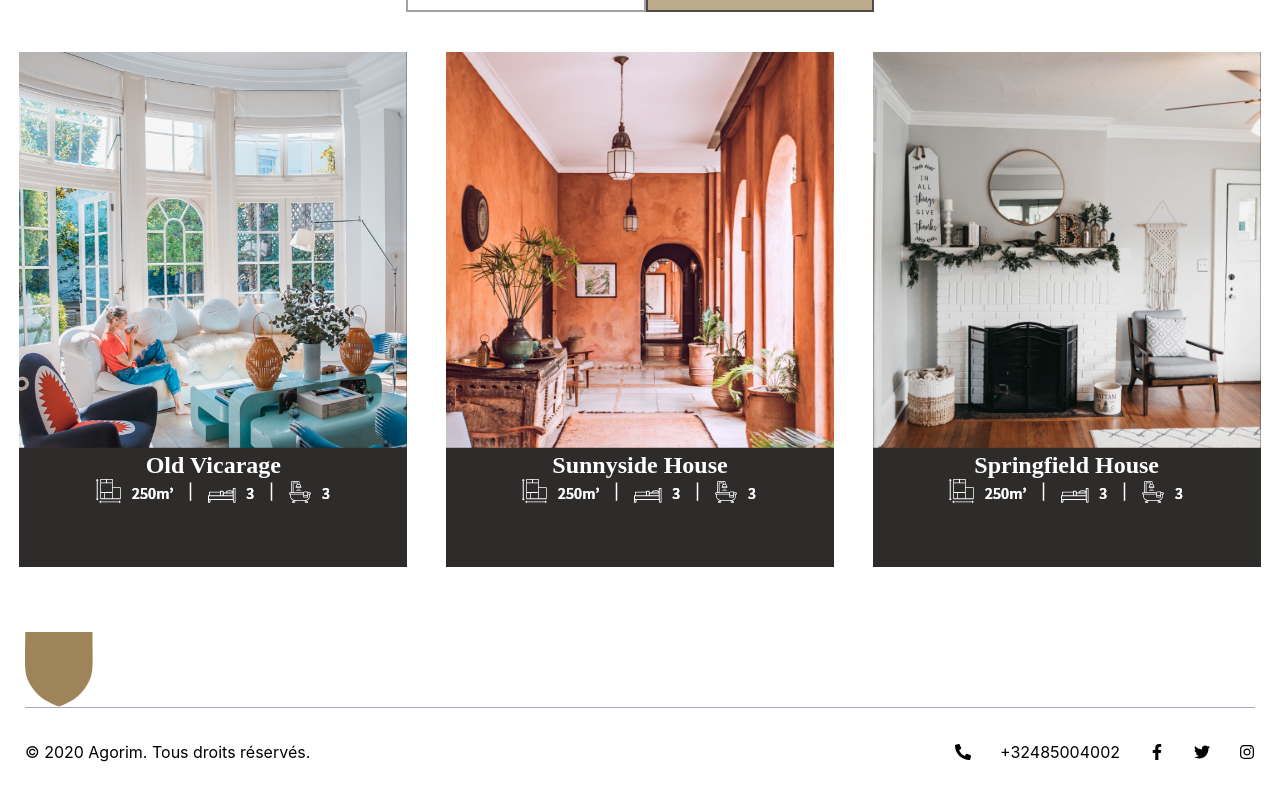
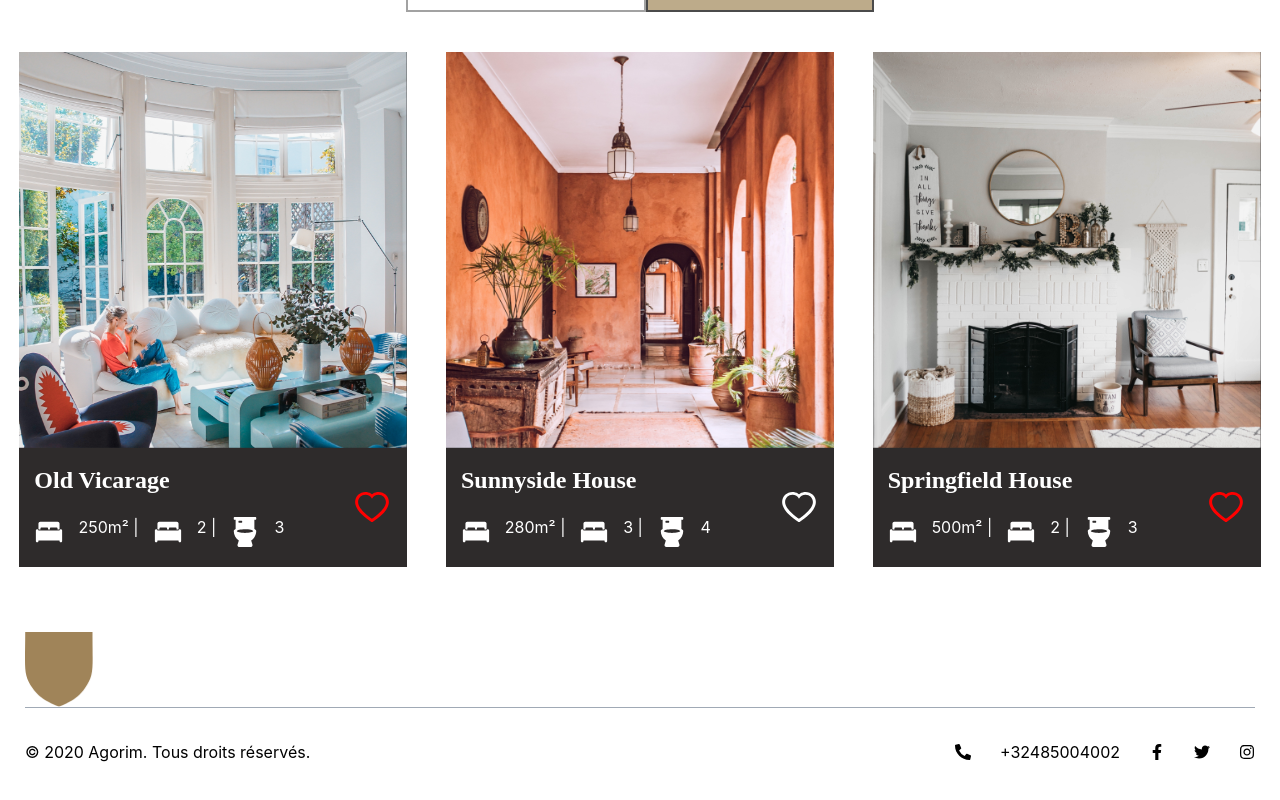
Before and after one commit to Machfar-Souhayel/React, a React (Create React App) app: page / in a window 1280 px wide. Shown: the part 885-1685 px from the top of the page. Built offline with nearby package versions, Linux system fonts and the light colour scheme.

Commit message:
Completed project

```diff
--- a/src/components/card/Card.js
+++ b/src/components/card/Card.js
@@ -1,13 +1,26 @@
 import React from 'react'
 import styles from './card.module.css'
-
-function Card({imgSrc, cap}) {
+import { AiOutlineHeart } from 'react-icons/ai';
+import {IoIosBed} from 'react-icons/io'
+import {FaToilet} from 'react-icons/fa'
+function Card({data}) {
     return (
         <div className={styles.card}>
-            <img src={imgSrc} alt="related to card" />
+            <img src={data.imgSrc} alt="related to card" />
             <div className={styles.cardInfo}>
-                <h1 className={styles.cap}>{cap}</h1>
-                <img  src="/images/Group 942.png" alt="done" />
+                <div>
+                    <h1 className={styles.cap}>{data.title}</h1>
+                    <div className={styles.cardIconContainer}>
+                        <IoIosBed className={styles.customIconStyles}/>{data.area} |
+                        <IoIosBed className={styles.customIconStyles}/>{data.roomNumber} |
+                        <FaToilet className={styles.customIconStyles}/>{data.toiletNumber}
+                    </div>
+                </div>
+                <AiOutlineHeart className={`
+                    ${styles.customIconStyles}
+                    ${styles.customHeartStyles}
+                    ${data.liked ? styles.likedHeart : null}
+                `}/>
             </div>
         </div>
     )
--- a/src/components/card/card.module.css
+++ b/src/components/card/card.module.css
@@ -7,9 +7,42 @@
   border: 1px solid 707070;
   overflow: hidden;
 }
+.cardInfo {
+  height: 110px;
+  display: flex;
+  justify-content: space-between;
+  align-items: center;
+  padding: 0 15px;
+}
+.cardInfo > div {
+  width: 250px;
+  height: 80px;
+  display: flex;
+  flex-direction: column;
+  justify-content: space-between;
+  align-items: flex-start;
+}
 .cap {
   font-family: Merriweather;
   font-size: 24px;
   font-weight: bold;
   color: #fff;
 }
+.cardIconContainer {
+  width: 250px;
+  display: flex;
+  justify-content: space-between;
+  color: #fff;
+}
+.customIconStyles {
+  color: #fff;
+  font-size: 30px;
+}
+
+.customHeartStyles {
+  font-size: 40px;
+}
+
+.likedHeart {
+  color: red;
+}
--- a/src/data/data.js
+++ b/src/data/data.js
@@ -77,6 +77,33 @@ const scrollDownData = [
     'scroll down'
 ]
 
+const cardsData = [
+    {
+        imgSrc: "/images/imgCard1.png",
+        title: "Old Vicarage",
+        area: '250m²',
+        roomNumber: 2,
+        toiletNumber: 3,
+        liked: true
+    },
+    {
+        imgSrc: "/images/imgCard2.png",
+        title: "Sunnyside House",
+        area: '280m²',
+        roomNumber: 3,
+        toiletNumber: 4,
+        liked: false
+    },
+    {
+        imgSrc: "/images/imgCard3.png",
+        title: "Springfield House",
+        area: '500m²',
+        roomNumber: 2,
+        toiletNumber: 3,
+        liked: true
+    }
+]
+
 export {
     formData,
     articleData,
@@ -84,5 +111,6 @@ export {
     ratedCardData,
     expertiseListData,
     catalogueMenuData,
-    scrollDownData
+    scrollDownData,
+    cardsData
 };
--- a/src/pages/dashboard/Dashboard.js
+++ b/src/pages/dashboard/Dashboard.js
@@ -9,7 +9,8 @@ import {
   ratedCardData,
   expertiseListData,
   catalogueMenuData,
-  scrollDownData
+  scrollDownData,
+  cardsData
 } from './../../data/data'
 
 // Components
@@ -65,9 +66,9 @@ function Dashboard() {
             </section>
             <CatalogueMenu data={catalogueMenuDataBasedOnState}/>
             <section className={styles.cardSection}>
-                <Card imgSrc={"/images/imgCard1.png"} cap={"Old Vicarage"}/>
-                <Card imgSrc={"/images/imgCard2.png"} cap={"Sunnyside House"}/>
-                <Card imgSrc={"/images/imgCard3.png"} cap={"Springfield House"}/>
+            {
+            cardsData.map(data => <Card data={data}/>)
+            }
             </section>
             <Form data={formDataBasedOnState} className="floatingForm"/>
             <Footer data={footerDataBasedOnState}/>
--- a/src/pages/dashboard/dashboard.module.css
+++ b/src/pages/dashboard/dashboard.module.css
@@ -54,14 +54,14 @@ Footer {
 @media (max-width: 1200px) {
   img[alt="showcaseImg"] {
     width: 500px;
-    height: 900px;
+    height: 800px;
   }
 }
 /*Extra large devices (large desktops, 1060px and up)*/
 @media (max-width: 1060px) {
   img[alt="showcaseImg"] {
     width: 400px;
-    height: 900px;
+    height: 800px;
   }
 }
 
```
